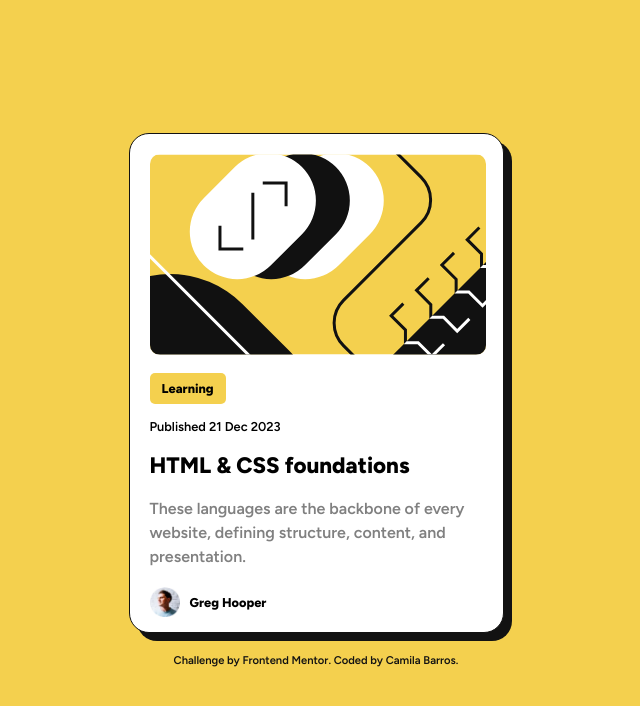
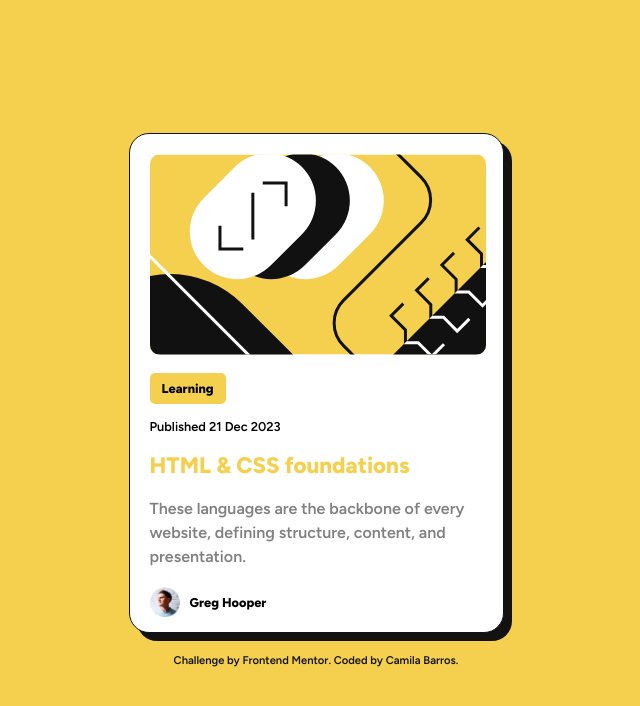
Before and after one commit to barroscamila/blog-preview-card, a plain HTML site: page index.html in a window 1280 px wide. In both pictures the pointer is over the element "HTML & CSS foundations". Shown: the whole page, without its empty margins (324-964 px from the left). Drawn offline with Linux system fonts and the light colour scheme.

Commit message:
update CSS file

```diff
--- a/style/style.css
+++ b/style/style.css
@@ -66,6 +66,11 @@ body {
     font-size: 1.4rem;
 }
 
+#container h1:hover {
+    cursor: pointer;
+    color: var(--yellow);
+}
+
 #post {
     margin-bottom: 18px;
     font-size: 1rem;
```
